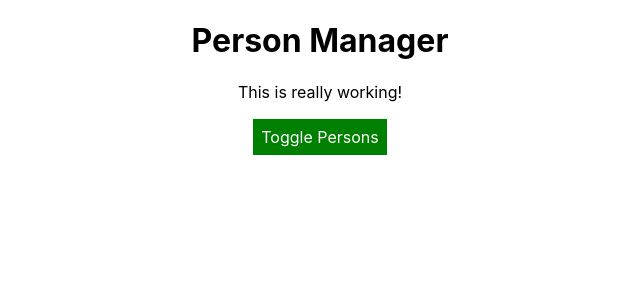
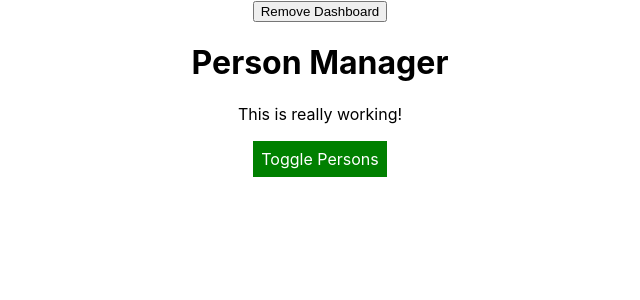
Before and after one commit to nzkks/learning-complete-react, a React (Create React App) app: page / in a window 1280 px wide. Shown: the top 300 px of the page, without its empty margins (320-960 px from the left). Built offline with nearby package versions, Linux system fonts and the light colour scheme.

Commit message:
cleaning up the lifecycle hooks & useEffect()

```diff
--- a/src/components/Dashboard/Dashboard.js
+++ b/src/components/Dashboard/Dashboard.js
@@ -10,9 +10,21 @@ const dashboard = props => {
     setTimeout(() => {
       alert('Saved / fetched data to cloud!'); // just an example.
     }, 1000);
+
+    //* The return statement below runs BEFORE the main useEffect function runs, but AFTER the (first) render cycle.
+    return () => {
+      console.log('[Dashboard.js] cleanup work in useEffect');
+    };
   }, []); // empty array is passed to avoid useEffect running all the time. Now it runs once in the beginning
 
   //useEffect(); // you can have many useEffect hooks
+
+  useEffect(() => {
+    console.log('[Dashboard.js] 2nd useEffect');
+    return () => {
+      console.log('[Dashboard.js] cleanup work in 2nd useEffect');
+    };
+  });
 
   const classes = [];
   let btnClass = '';
--- a/src/components/Persons/Persons.js
+++ b/src/components/Persons/Persons.js
@@ -33,6 +33,10 @@ class Persons extends Component {
     console.log(Snapshot);
   }
 
+  componentWillUnmount() {
+    console.log('[Persons.js] componentWillUnmount');
+  }
+
   render() {
     console.log('[Persons.js] rendering...');
     return this.props.persons.map((person, index) => {
--- a/src/containers/App.js
+++ b/src/containers/App.js
@@ -28,7 +28,8 @@ class App extends Component {
       { id: 'etrdgc', name: 'Dars', age: 9 }
     ],
     otherState: 'Some other value',
-    showPersons: false
+    showPersons: false,
+    showDashboard: true
   };
 
   //* rarely used lifecycle.
@@ -100,12 +101,22 @@ class App extends Component {
 
     return (
       <div className={styles.app}>
+        <button
+          onClick={() => {
+            this.setState({ showDashboard: false });
+          }}
+        >
+          Remove Dashboard
+        </button>
+
+        {this.state.showDashboard ? (
           <Dashboard
             title={this.props.appTitle}
             persons={this.state.persons}
             showPersons={this.state.showPersons}
             clicked={this.togglePersonsHandler}
           />
+        ) : null}
         {persons}
       </div>
     );
```
Lines whose indentation alone changed are shown as unchanged.
